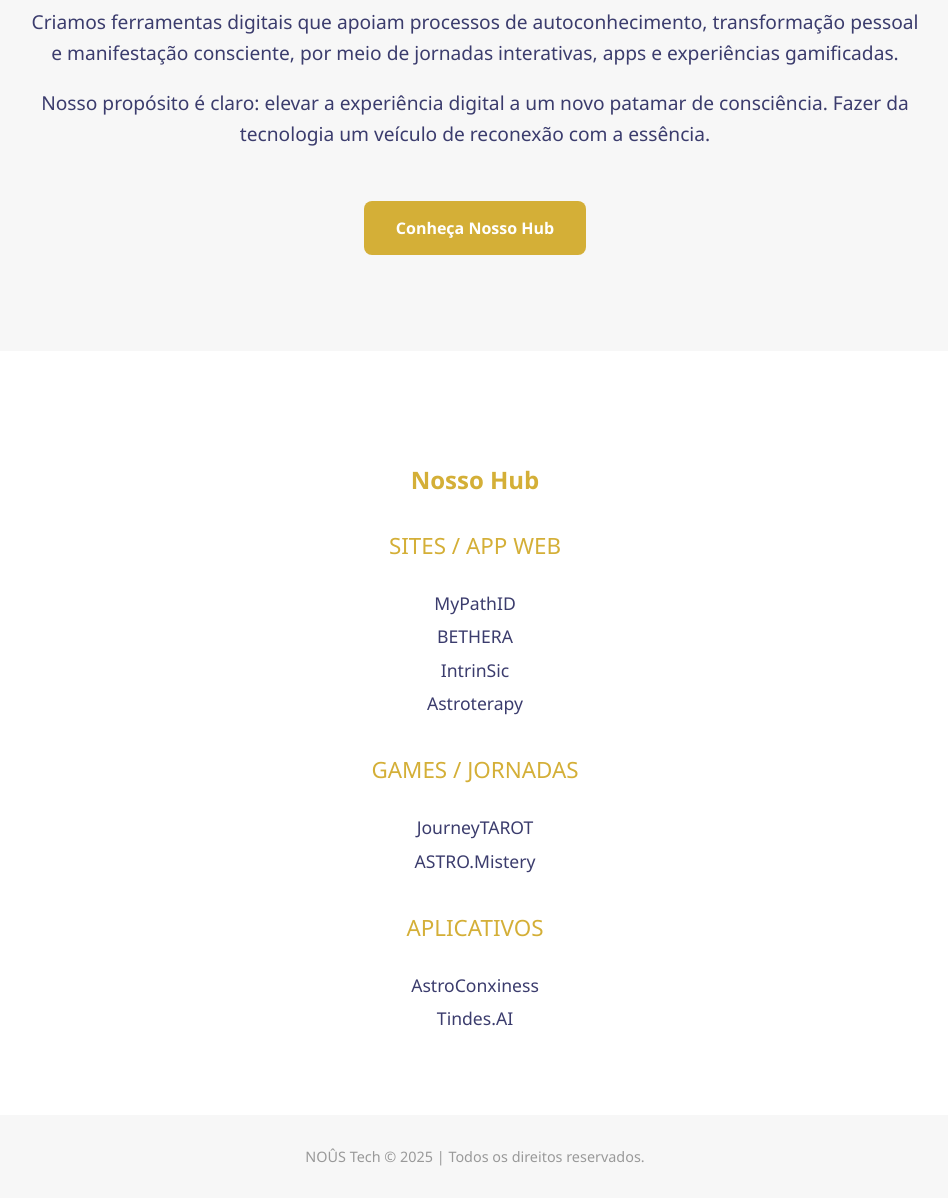
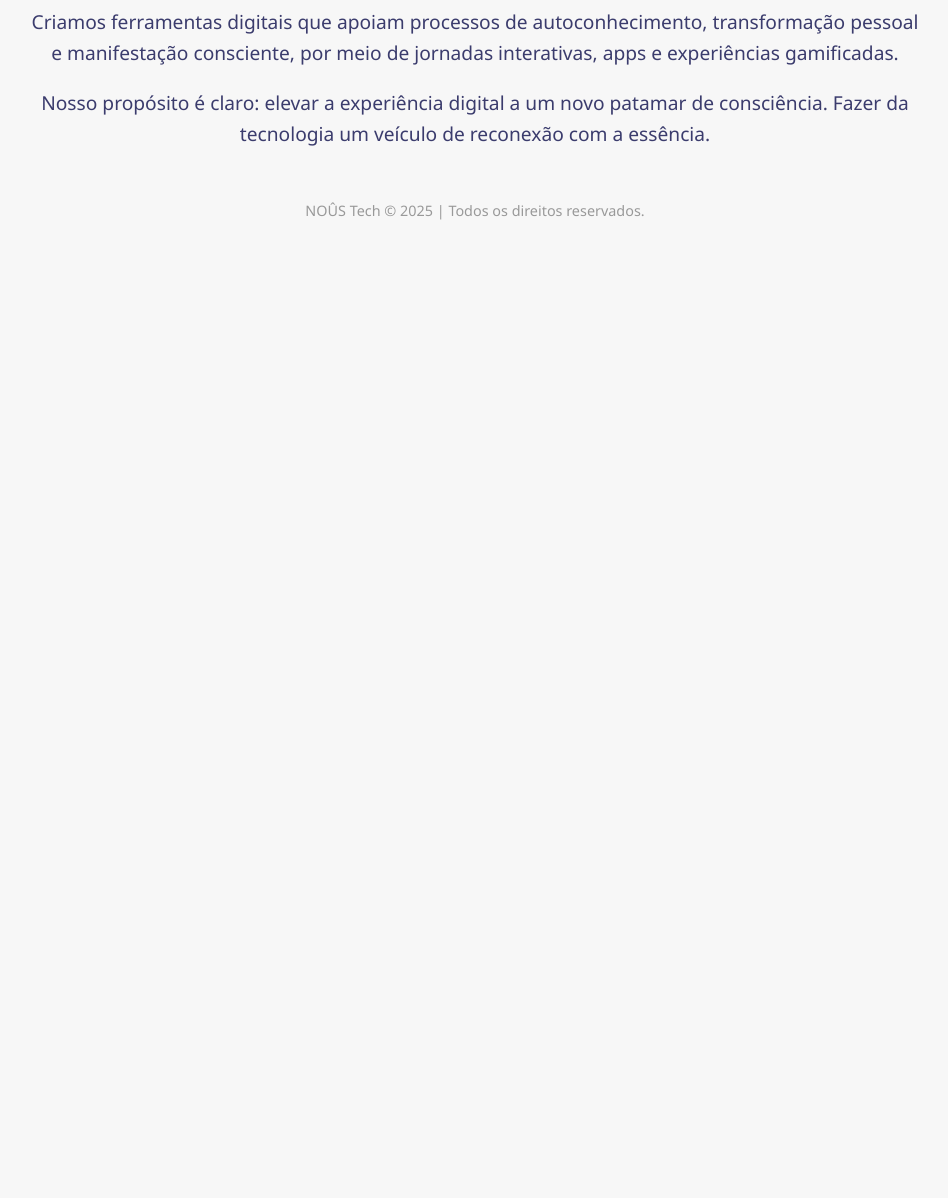
Before and after one commit to iamentorbr/noustechai, a plain HTML site: page index.html in a window 1280 px wide. Shown: the part 561-1759 px from the top of the page, without its empty margins (165-1113 px from the left). After the commit the page ends 861 px from the top, so only its background shows below. Drawn offline with Linux system fonts and the light colour scheme.

Commit message:
Add files via upload

```diff
--- a/index.html
+++ b/index.html
@@ -98,32 +98,6 @@
     <p>
       Nosso propósito é claro: elevar a experiência digital a um novo patamar de consciência. Fazer da tecnologia um veículo de reconexão com a essência.
     </p>
-    <a href="#hub" class="btn">Conheça Nosso Hub</a>
-  </section>
-
-  <section id="hub" class="hub-section">
-    <h2>Nosso Hub</h2>
-
-    <p class="hub-category">SITES / APP WEB</p>
-    <ul>
-      <li>MyPathID</li>
-      <li>BETHERA</li>
-      <li>IntrinSic</li>
-      <li>Astroterapy</li>
-    </ul>
-
-    <p class="hub-category">GAMES / JORNADAS</p>
-    <ul>
-      <li>JourneyTAROT</li>
-      <li>ASTRO.Mistery</li>
-    </ul>
-
-    <p class="hub-category">APLICATIVOS</p>
-    <ul>
-      <li>AstroConxiness</li>
-      <li>Tindes.AI</li>
-    </ul>
-  </section>
 
   <footer>
     NOÛS Tech © 2025 | Todos os direitos reservados.
```
